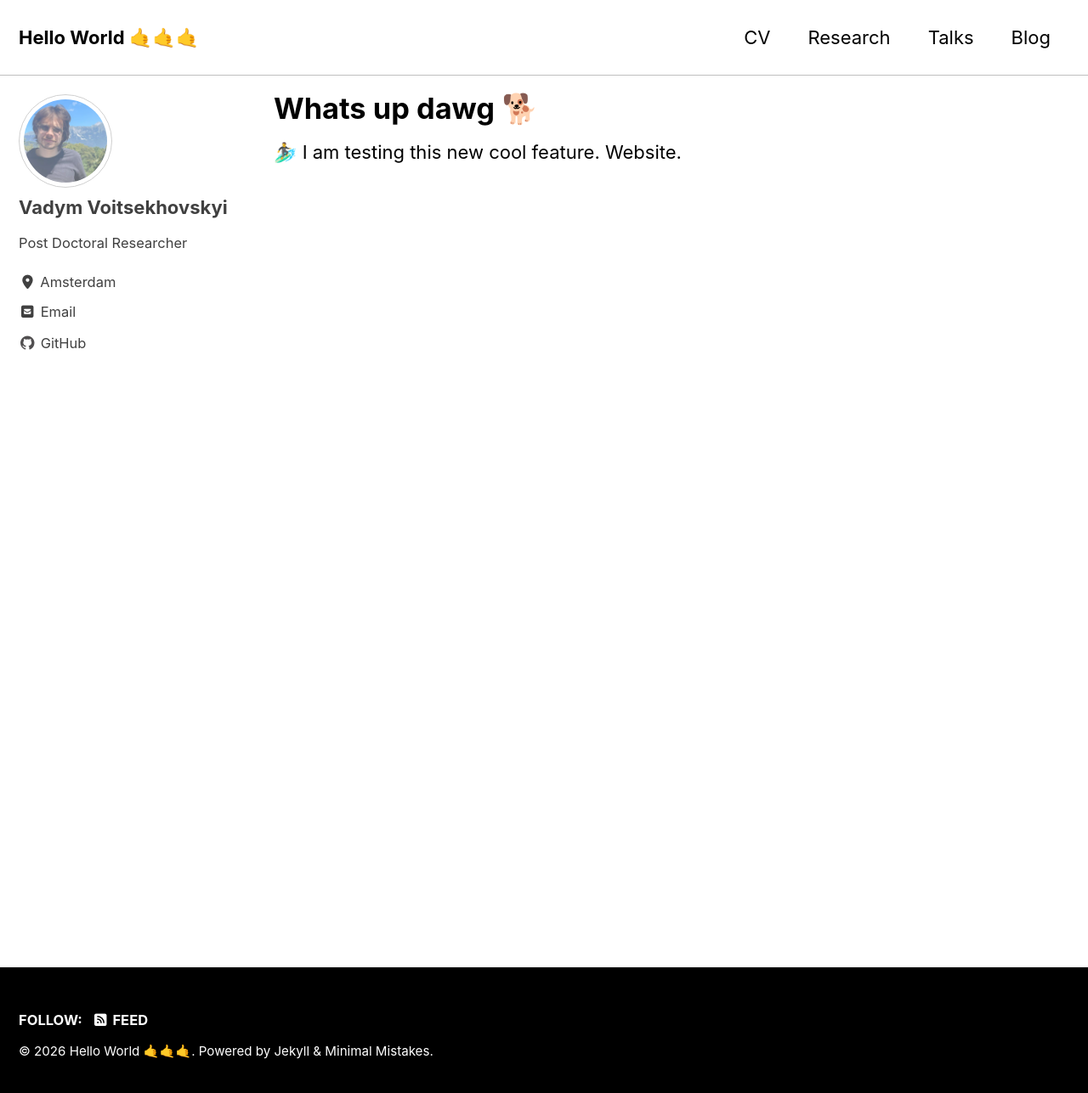
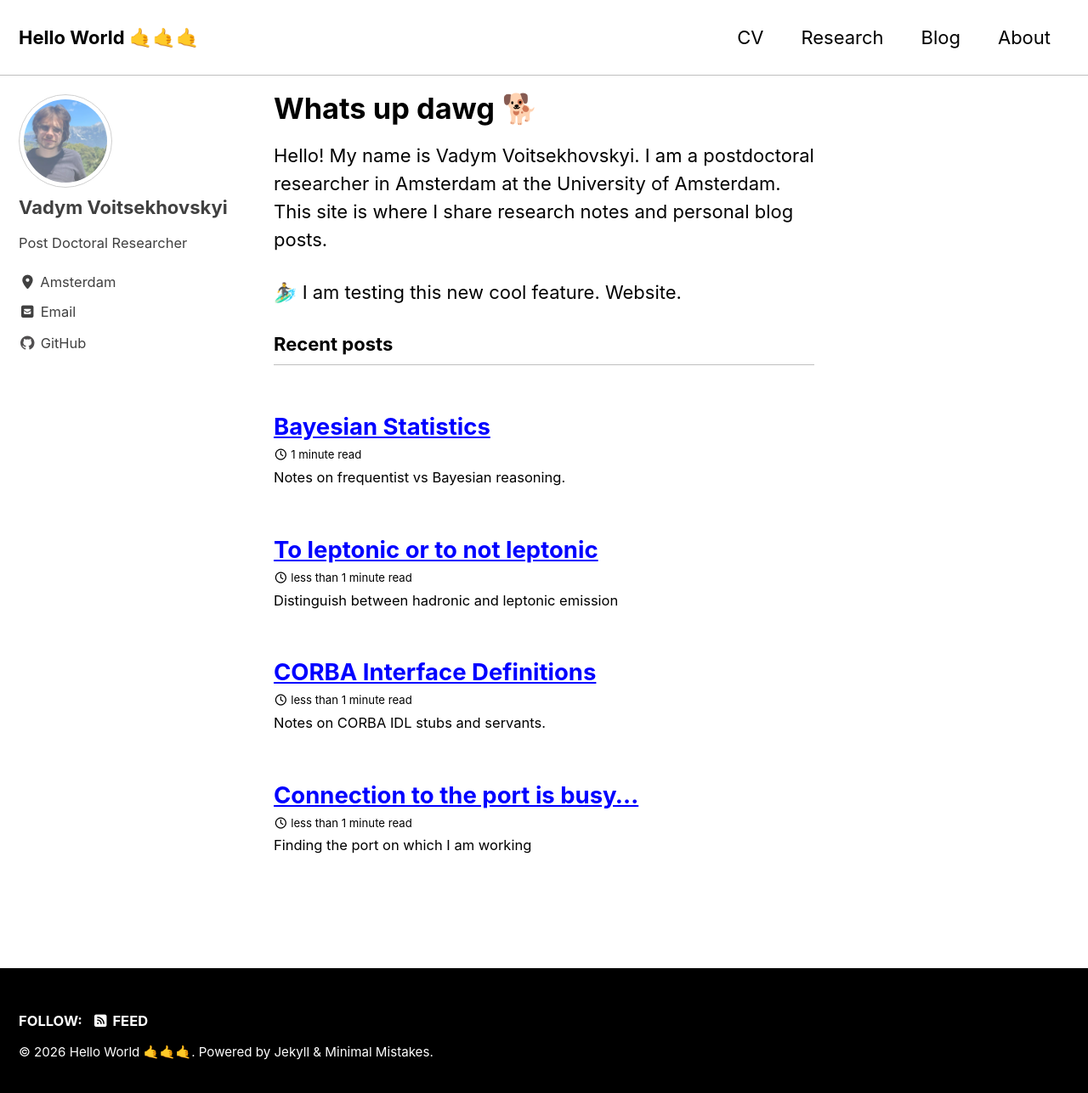
Before and after one commit to jstvdk/jstvdk.github.io, a Jekyll site: the page built from index.md, in a window 1280 px wide and 1294 px high. Shown: the top 1287 px of the window at 85% size. Built offline with Jekyll 4.4.1, drawn with Linux system fonts in a browser that asks for light colours; cached includes are drawn as plain includes; the list of posts is cut into pages by our own code.

Commit message:
Added new features

```diff
--- a/_config.yml
+++ b/_config.yml
@@ -22,7 +22,7 @@ title_separator          : "-"
 subtitle                 : # site tagline that appears below site title in masthead
 name                     : "Personal Website"
 description              : "An amazing website."
-url                      : jstvdk.github.io
+url                      : https://vadymv.com
 baseurl                  : # the subpath of your site, e.g. "/blog"
 repository               : # GitHub username/repo-name e.g. "mmistakes/minimal-mistakes"
 teaser                   : # path of fallback teaser image, e.g. "/assets/images/500x300.png"
@@ -121,10 +121,7 @@ author:
   links:
     - label: "Email"
       icon: "fas fa-fw fa-envelope-square"
-      url: "mailto:your.name@email.com"
-    - label: "Website"
-      icon: "v.voitsekhovskyi@uva.nl"
-      # url: "https://your-website.com"
+      url: "mailto:v.voitsekhovskyi@uva.nl"
     - label: "Twitter"
       icon: "fab fa-fw fa-twitter-square"
       # url: "https://twitter.com/"
--- a/_data/navigation.yml
+++ b/_data/navigation.yml
@@ -4,7 +4,7 @@ main:
     url: /Voitsekhovskyi_CV_2026_Jan.pdf
   - title: "Research"
     url: https://scholar.google.com/citations?hl=en&user=my4513sAAAAJ&view_op=list_works&gmla=ANZ5fUP1HhU-baHfFp8sXCptXK3zjK5OwW963UKOw2BRoA-rkBAUxEzWA78sQ3IFP4Qy2ShF3bvHBSo5OtYT-hQxC6jpcadpzUGnNBTKi1de1HLbz5nHb_2Jj9AZJA7uy7oLbeEWukb2VCl78AhTNvOq22LBFg
-  - title: "Talks"
-    url: /talks/
   - title: "Blog"
     url: /blog/
+  - title: "About"
+    url: /about/
--- a/_pages/corba_interface_definitions.md
+++ b/_posts/2025-03-28-corba-interface-definitions.md
@@ -1,3 +1,8 @@
+---
+title: "CORBA Interface Definitions"
+excerpt: "Notes on CORBA IDL stubs and servants."
+---
+
 In CORBA IDL stub means client side proxy. It looks like the real object, but it doesn't implement any logic, it just forwards method calls over the network to the real implementation.
 
 My Code -> CORBA Stub -> ACS Container or another host -> Real Python method (servant)
--- /dev/null
+++ b/_posts/2025-03-28-leptonic-vs-hadronic.md
@@ -0,0 +1,11 @@
+---
+title: "To leptonic or to not leptonic"
+excerpt: "Distinguish between hadronic and leptonic emission"
+---
+
+
+- Spectral index: Leptonic 1/2 (q + 1) vs Hadronic as usual just a q so approx 2.
+- Higher densities of the medium favor the hadronic
+- In high magnetic fields the leptons will lose energy very quickly
+- Pion bump around GeV energies, cut off below 200 MeV
+- Thermal x-ray component?
--- a/_posts/2025-11-12-bayesian_statistic.md
+++ b/_posts/2025-11-12-bayesian_statistic.md
@@ -1,3 +1,8 @@
+---
+title: "Bayesian Statistics"
+excerpt: "Notes on frequentist vs Bayesian reasoning."
+date: 2025-03-28
+---
 
 ## The classical (frequentist) way
 
--- a/index.html
+++ /dev/null
@@ -1,4 +0,0 @@
----
-layout: home
-author_profile: true
----
--- a/index.md
+++ b/index.md
@@ -1,9 +1,12 @@
 ---
-layout: single          # ← NOT “home”
+layout: home
 title: "Whats up dawg 🐕"
-permalink: /  # ← forces it to be the homepage
-nav_order: 1            # ← optional: puts it first in your nav
+permalink: /
+nav_order: 1
 author_profile: true
 ---
 
+Hello! My name is Vadym Voitsekhovskyi. I am a postdoctoral researcher in Amsterdam at the University of Amsterdam.
+This site is where I share research notes and personal blog posts.
+
 🏄‍♂️ I am testing this new cool feature. Website.
```
Also changed, not shown: _pages/AboutMe.md (added, +10 -0 lines), _pages/about.md (deleted, +0 -11 lines).
